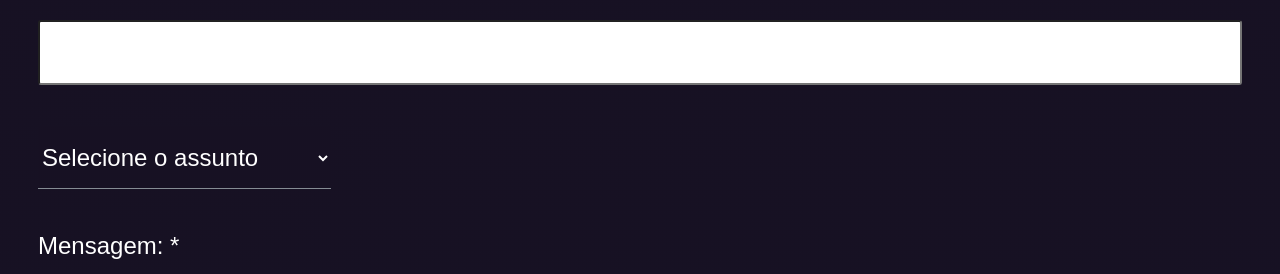
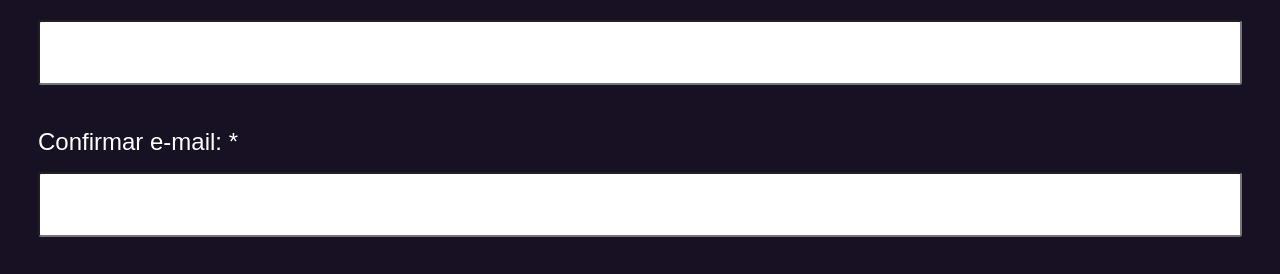
Before and after one commit to SouJunior/site-webapp, a Next.js app: page /ouvidoria in a window 1280 px wide. Shown: the part 1029-1303 px from the top of the page. Built offline with nearby package versions, Linux system fonts and the light colour scheme; a web font is replaced by a local one.

Commit message:
feat: add confirmação de email page ouvidoria

```diff
--- a/components/FormOuvidoria/index.jsx
+++ b/components/FormOuvidoria/index.jsx
@@ -47,8 +47,6 @@ const OuvidoriaForm = () => {
     }
   };
 
-
-
   const handleClear = (resetForm) => {
     resetForm();
   };
@@ -68,6 +66,9 @@ const OuvidoriaForm = () => {
     email: Yup.string()
       .email("E-mail inválido.")
       .required("O campo E-mail é obrigatório."),
+    confirmarEmail: Yup.string()
+      .oneOf([Yup.ref("email")], "O email deve ser o mesmo")
+      .required("O campo Confirmar e-mail é obrigatório."),
     assunto: Yup.string()
       .oneOf(["Sugestão", "Reclamação", "Elogio"], "")
       .required("*Escolha um opção por favor."),
@@ -114,8 +115,7 @@ const OuvidoriaForm = () => {
                 mensagem: "",
               }}
               validationSchema={validationSchema}
-              onSubmit={onSubmit}
-            >
+              onSubmit={onSubmit}>
               {({ isSubmitting, values, resetForm }) => (
                 <Form>
                   <div>
@@ -137,6 +137,19 @@ const OuvidoriaForm = () => {
                     <Field type="email" name="email" className={styles.input} />
                     <ErrorMessage
                       name="email"
+                      component="div"
+                      className={styles.errorMessage}
+                    />
+                  </div>
+                  <div>
+                    <label>Confirmar e-mail: *</label>
+                    <Field
+                      type="email"
+                      name="confirmarEmail"
+                      className={styles.input}
+                    />
+                    <ErrorMessage
+                      name="confirmarEmail"
                       component="div"
                       className={styles.errorMessage}
                     />
@@ -186,8 +199,8 @@ const OuvidoriaForm = () => {
                   </div>
                   <div className={styles.buttons}>
                     <button
-                      type="button" onClick={() => handleClear(resetForm)}
-                    >
+                      type="button"
+                      onClick={() => handleClear(resetForm)}>
                       Limpar
                     </button>
                     <button type="submit">Enviar</button>
```
